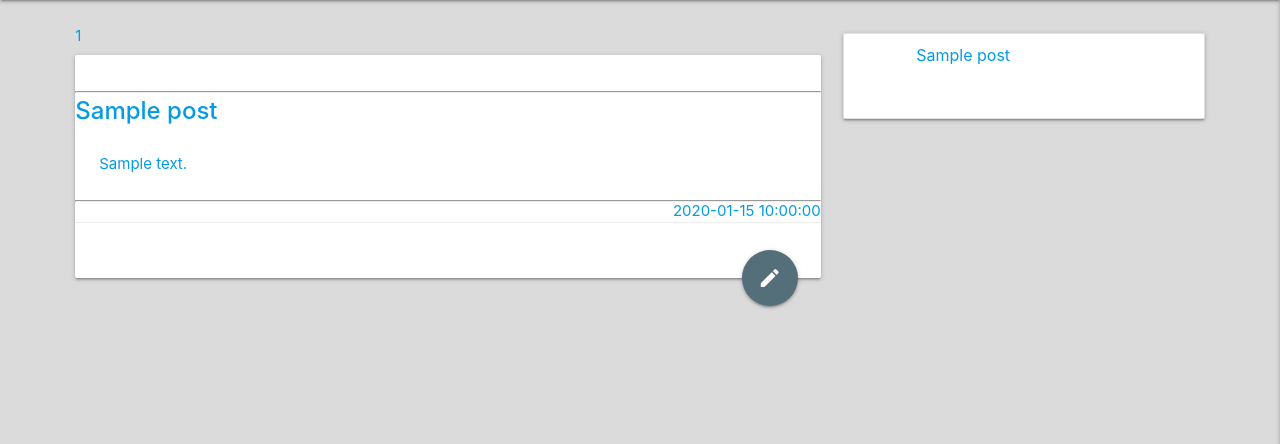
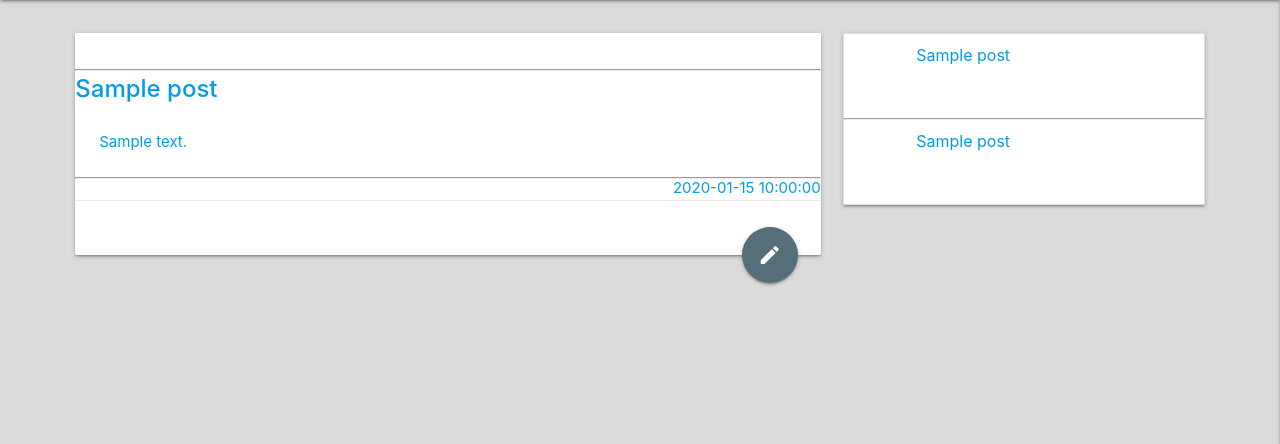
Before and after one commit to Kpokc/bouquet, a Flask app: page / in a window 1280 px wide. Shown: the part 64-508 px from the top of the page. Run offline with Flask 2, Linux system fonts and the light colour scheme; a database or web service that is not in the repository returns one stand-in record (values such as "Sample title"); some libraries are stand-ins or nearby versions.

Commit message:
Add aside.html - show most commented post

```diff
--- a/app.py
+++ b/app.py
@@ -33,6 +33,7 @@ def welcome():
     """
     posts = list(mongo.db.post.find().sort("time", -1))
     likes = list(mongo.db.likes.find())
+    comments = list(mongo.db.comments.find())
 
     most_liked_post = []
     i = 0
@@ -45,6 +46,9 @@ def welcome():
         most_liked_post.insert(i, [str(post["_id"]), 0])
         i =+ 1
 
+
+    most_commented_post = most_liked_post
+
     for number in range(len(most_liked_post)):
         for like in likes:
             if like["post_id"] == most_liked_post[number][0]:
@@ -55,12 +59,23 @@ def welcome():
     # print(most_liked_post[len(most_liked_post)-1][0])
     most_liked = most_liked_post[len(most_liked_post)-1][0]
 
+
+    for number in range(len(most_commented_post)):
+        for comment in comments:
+            if comment["post_id"] == most_commented_post[number][0]:
+                most_commented_post[number][1] += 1
+
+
+    most_commented_post = sorted(most_commented_post, key=lambda x:x[1])
+    most_commented = most_commented_post[len(most_commented_post)-1][0]
+
+
     categories = list(mongo.db.categories.find())
     users = list(mongo.db.user.find())
     dislikes = list(mongo.db.dislikes.find())
     pinned = list(mongo.db.pinned.find())
     return render_template("cards.html", posts=posts, categories=categories, users=users, likes=likes, dislikes=dislikes,
-                                        pinned=pinned, most_liked=most_liked)
+                                        pinned=pinned, most_liked=most_liked, most_commented=most_commented)
 
 
 @app.route("/read_post/<post_id>")
@@ -80,6 +95,7 @@ def read_post(post_id):
 
     posts = list(mongo.db.post.find().sort("time", -1))
     likes = list(mongo.db.likes.find())
+    comments = list(mongo.db.comments.find())
 
     most_liked_post = []
     i = 0
@@ -93,6 +109,8 @@ def read_post(post_id):
         most_liked_post.insert(i, [str(post["_id"]), 0])
         i =+ 1
 
+    most_commented_post = most_liked_post
+
     for number in range(len(most_liked_post)):
         for like in likes:
             if like["post_id"] == most_liked_post[number][0]:
@@ -102,6 +120,16 @@ def read_post(post_id):
     most_liked_post = sorted(most_liked_post, key=lambda x:x[1])
     # print(most_liked_post[len(most_liked_post)-1][0])
     most_liked = most_liked_post[len(most_liked_post)-1][0]
+
+    for number in range(len(most_commented_post)):
+        for comment in comments:
+            if comment["post_id"] == most_commented_post[number][0]:
+                most_commented_post[number][1] += 1
+
+
+    most_commented_post = sorted(most_commented_post, key=lambda x:x[1])
+    most_commented = most_commented_post[len(most_commented_post)-1][0]
+
 
     # (nl to br) replace new line with page break
     post["content"] = post["content"].replace('\n', '<br />')
@@ -115,7 +143,7 @@ def read_post(post_id):
     dislikes = list(mongo.db.dislikes.find())
     pinned = list(mongo.db.pinned.find())
     return render_template("read_post.html", posts=posts, post_to_read=post_to_read, categories=categories, users=users, comments=comments, likes=likes, dislikes=dislikes, pinned=pinned,
-                                            most_liked=most_liked)
+                                            most_liked=most_liked, most_commented=most_commented)
 
 
 @app.route("/add_post", methods=["GET","POST"])
--- a/templates/aside.html
+++ b/templates/aside.html
@@ -23,6 +23,29 @@
                     </a>
                 {% endif %}
             {% endfor %}
+            <hr>
+            <!-- Add most comented post -->
+            {% for post in posts %}
+                {% if post._id|string == most_commented %}
+                    <a href="{{ url_for('read_post', post_id=post._id) }}" class="{{post._id|string}}">
+                        <li class="collection-item avatar">
+                            {% for category in categories %}
+                                {% if post.category == category._id|string %}
+                                    <img src="{{ category.img_src }}" alt="{{ category.title }}"/>
+                                {% endif %}
+                            {% endfor %}
+                            <span class="title">{{ post.title }}</span>
+                            {% for user in users %}
+                                {% if user._id|string == post.user_id %}
+                                    <p>{{ user.username }}
+                                        {{ post.date }}
+                                    </p>
+                                {% endif %}
+                            {% endfor %}
+                        </li>
+                    </a>
+                {% endif %}
+            {% endfor %}
             </ul>
         </div>
     </aside>
--- a/templates/cards.html
+++ b/templates/cards.html
@@ -8,7 +8,6 @@
     <div class="col l8 m12 s12">
         {% for post in posts %}
         <a href="{{ url_for('read_post', post_id=post._id) }}" class="{{post._id|string}}">
-        {{post._id}}
         <div class="card horizontal hoverable">
             <div class="card-image">
 
```
Also changed, not shown: templates/read_post.html (+3 -4 lines).
